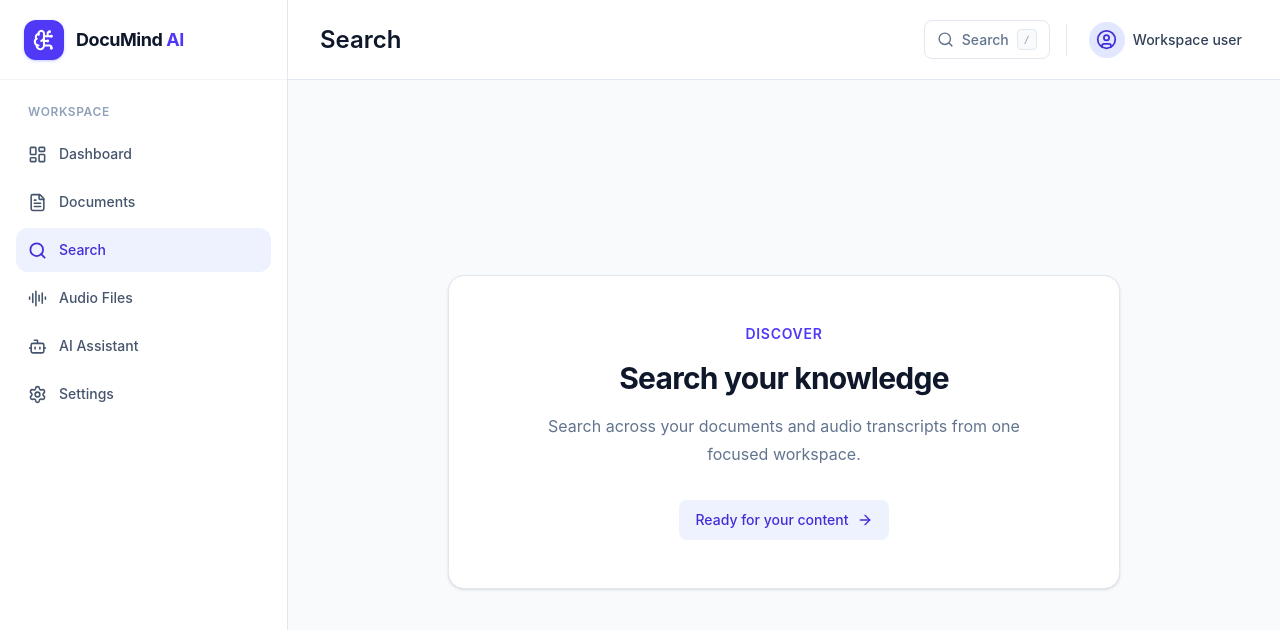
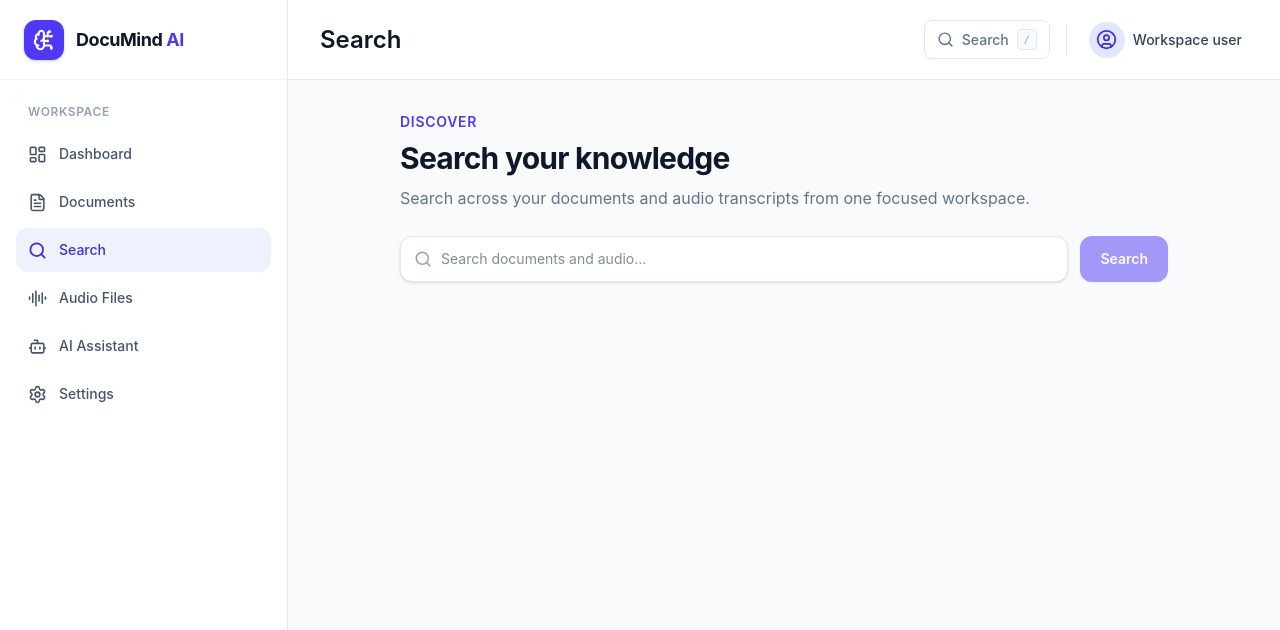
Before and after one commit to Youssef-Errachid/intelligent-document-audio-search--system-, a React (Vite) app in the folder frontend/: page /search in a window 1280 px wide. Shown: the top 630 px of the page. Built offline with nearby package versions, Linux system fonts and the light colour scheme.

Commit message:
feat(frontend): build search page connected to the API
- add SearchBar with minimum length validation
- add SearchResult card with file type and audio timestamps
- replace the placeholder in Search page with real results, error and empty states

```diff
--- a/frontend/src/components/search/SearchBar.jsx
+++ b/frontend/src/components/search/SearchBar.jsx
@@ -0,0 +1,42 @@
+import { Search } from 'lucide-react'
+import { useState } from 'react'
+
+const MIN_LENGTH = 2 // same rule as the backend (min_length=2)
+
+export default function SearchBar({ onSearch, isLoading }) {
+    const [value, setValue] = useState('')
+    const trimmed = value.trim()
+    const canSubmit = trimmed.length >= MIN_LENGTH
+
+    const handleSubmit = (event) => {
+        event.preventDefault()
+        if (canSubmit) onSearch(trimmed)
+    }
+
+    return (
+        <form onSubmit={handleSubmit} role="search" className="flex gap-3">
+            <div className="relative flex-1">
+                <Search
+                    size={18}
+                    aria-hidden="true"
+                    className="pointer-events-none absolute left-3.5 top-1/2 -translate-y-1/2 text-slate-400"
+                />
+                <input
+                    type="search"
+                    value={value}
+                    onChange={(event) => setValue(event.target.value)}
+                    placeholder="Search documents and audio..."
+                    aria-label="Search"
+                    className="w-full rounded-xl border border-slate-200 bg-white py-3 pl-10 pr-4 text-sm text-slate-900 shadow-sm outline-none transition focus:border-indigo-400 focus:ring-4 focus:ring-indigo-100"
+                />
+            </div>
+            <button
+                type="submit"
+                disabled={!canSubmit}
+                className="rounded-xl bg-indigo-600 px-5 py-3 text-sm font-semibold text-white shadow-sm transition-colors hover:bg-indigo-700 disabled:cursor-not-allowed disabled:opacity-50"
+            >
+                {isLoading ? 'Searching...' : 'Search'}
+            </button>
+        </form>
+    )
+}
--- a/frontend/src/components/search/SearchResult.jsx
+++ b/frontend/src/components/search/SearchResult.jsx
@@ -0,0 +1,55 @@
+import { AudioLines, FileText } from 'lucide-react'
+
+const typeLabels = {
+    pdf: 'PDF',
+    docx: 'DOCX',
+    csv: 'CSV',
+    xml: 'XML',
+    audio: 'Audio',
+}
+
+function formatTime(seconds) {
+    const minutes = Math.floor(seconds / 60)
+    const rest = Math.floor(seconds % 60)
+    return `${minutes}:${String(rest).padStart(2, '0')}`
+}
+
+export default function SearchResult({ result }) {
+    const isAudio = result.type === 'audio'
+    const Icon = isAudio ? AudioLines : FileText
+    const hasTime =
+        typeof result.start === 'number' && typeof result.end === 'number'
+
+    return (
+        <article className="rounded-2xl border border-slate-200 bg-white p-5 shadow-sm">
+            <div className="flex items-start gap-4">
+        <span
+            className={`flex size-10 shrink-0 items-center justify-center rounded-xl ${
+                isAudio ? 'bg-sky-50 text-sky-600' : 'bg-indigo-50 text-indigo-600'
+            }`}
+        >
+          <Icon size={20} aria-hidden="true" />
+        </span>
+
+                <div className="min-w-0 flex-1">
+                    <div className="flex flex-wrap items-center gap-2">
+                        <h3 className="truncate text-sm font-semibold text-slate-900">
+                            {result.source_path}
+                        </h3>
+                        <span className="rounded-md bg-slate-100 px-2 py-0.5 text-xs font-medium text-slate-600">
+              {typeLabels[result.type] ?? result.type}
+            </span>
+                        {hasTime && (
+                            <span className="rounded-md bg-sky-50 px-2 py-0.5 text-xs font-medium text-sky-700">
+                {formatTime(result.start)} – {formatTime(result.end)}
+              </span>
+                        )}
+                    </div>
+                    <p className="mt-2 text-sm leading-6 text-slate-600">
+                        {result.snippet}
+                    </p>
+                </div>
+            </div>
+        </article>
+    )
+}
--- a/frontend/src/pages/Search.jsx
+++ b/frontend/src/pages/Search.jsx
@@ -1,11 +1,48 @@
-import PagePlaceholder from '../components/common/PagePlaceholder'
+import SearchBar from '../components/search/SearchBar'
+import SearchResult from '../components/search/SearchResult'
+import useSearch from '../hooks/useSearch'
 
 export default function Search() {
+  const { results, isLoading, error, hasSearched, search } = useSearch()
+  const showEmpty = hasSearched && !isLoading && !error && results.length === 0
+
   return (
-    <PagePlaceholder
-      eyebrow="Discover"
-      title="Search your knowledge"
-      description="Search across your documents and audio transcripts from one focused workspace."
-    />
+      <section className="mx-auto max-w-3xl space-y-6">
+        <div>
+          <p className="text-sm font-semibold uppercase tracking-wider text-indigo-600">
+            Discover
+          </p>
+          <h2 className="mt-2 text-3xl font-bold tracking-tight text-slate-900">
+            Search your knowledge
+          </h2>
+          <p className="mt-2 text-base leading-7 text-slate-500">
+            Search across your documents and audio transcripts from one focused
+            workspace.
+          </p>
+        </div>
+
+        <SearchBar onSearch={search} isLoading={isLoading} />
+
+        {error && (
+            <div
+                role="alert"
+                className="rounded-xl border border-red-200 bg-red-50 px-4 py-3 text-sm text-red-700"
+            >
+              {error}
+            </div>
+        )}
+
+        {showEmpty && (
+            <div className="rounded-2xl border border-dashed border-slate-300 bg-white p-8 text-center text-sm text-slate-500">
+              No results found. Try a different keyword.
+            </div>
+        )}
+
+        <div className="space-y-3" aria-live="polite">
+          {results.map((result) => (
+              <SearchResult key={result.id} result={result} />
+          ))}
+        </div>
+      </section>
   )
 }
```
